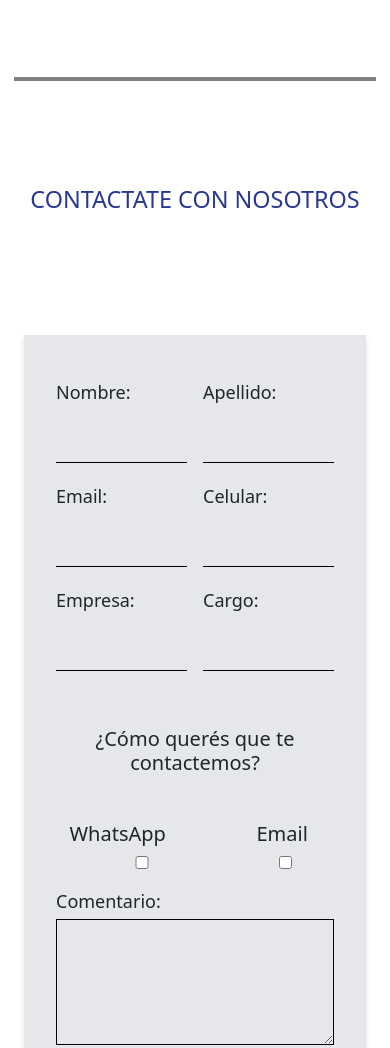
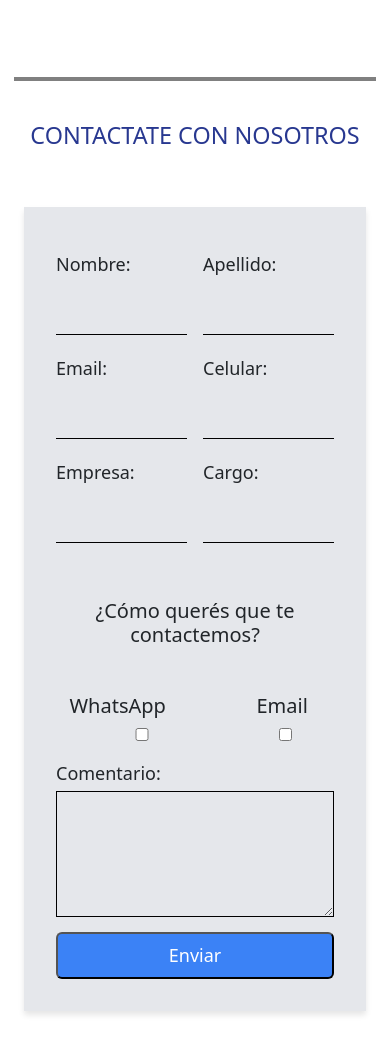
Before and after one commit to FacundoBelsito/chempo-bandas, a plain HTML site: page chempo-BANDAS/index.html in a window 390 px wide. Shown: the part 4893-5941 px from the top of the page. Drawn offline with nearby package versions, Linux system fonts and the light colour scheme; a web font is replaced by a local one.

Commit message:
cambios en espaciados

```diff
--- a/chempo-BANDAS/style.css
+++ b/chempo-BANDAS/style.css
@@ -893,12 +893,20 @@ input {
     .form-section {
         display: flex;
         flex-direction: column;
+        margin-top: -5rem;
+
+    }
+
+    #contacto{
+        margin-top: -4rem;
     }
 
     .tarjeta-cajeta {
         width: 100%;
         display: none;
     }
+
+
 
     form {
         margin: 0;
```
